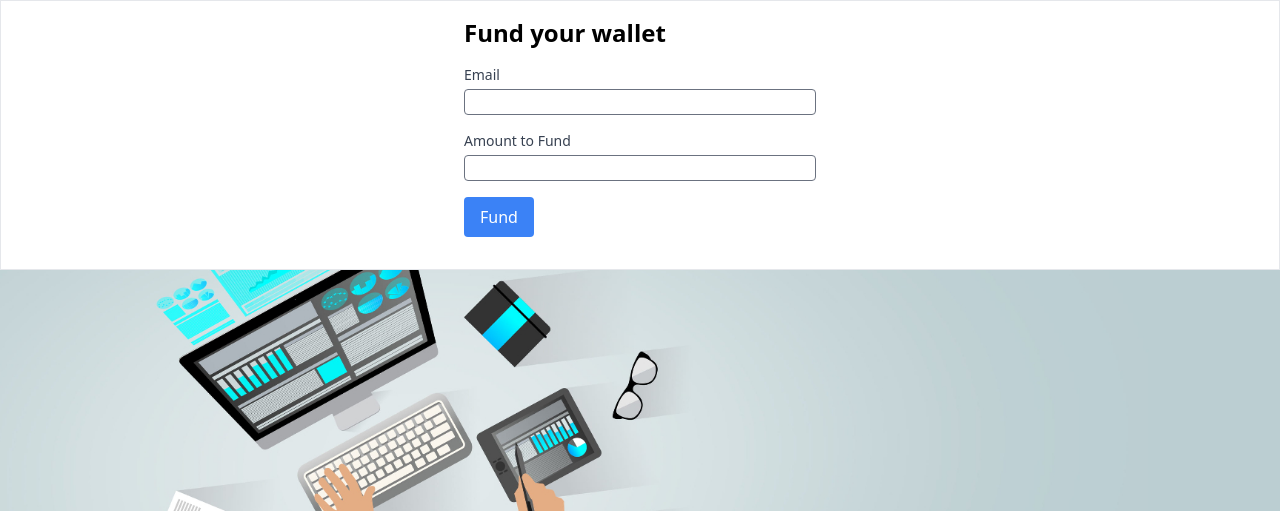
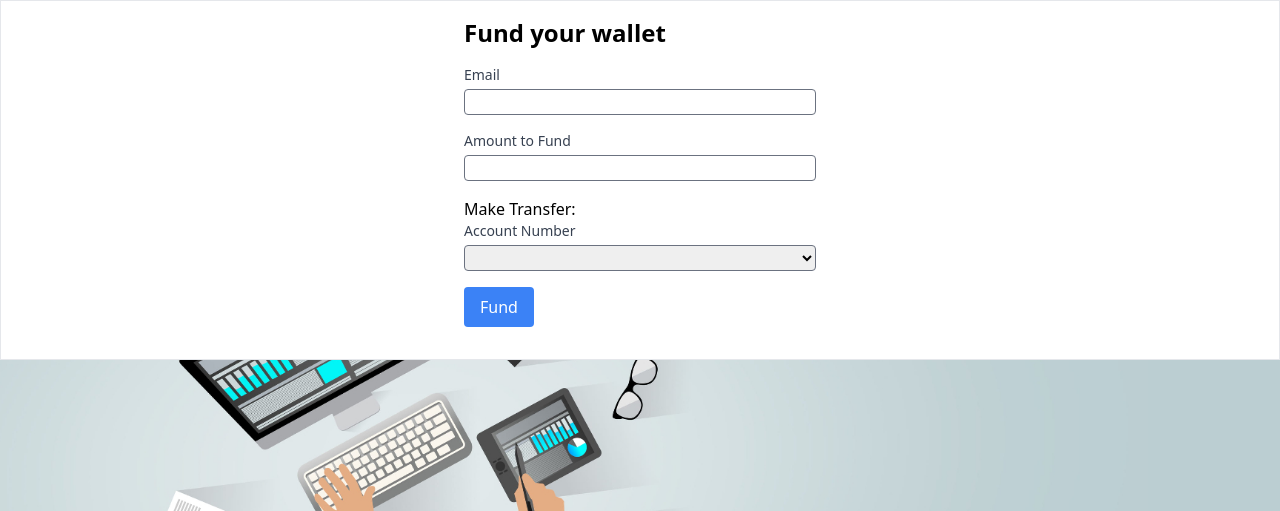
Before and after one commit to EdetDavid/shield_finance, a Django app: page /payments/initiate-payment/ in a window 1280 px wide. Shown: the part 98-609 px from the top of the page. Run offline with Django 3.2, Linux system fonts and the light colour scheme; data comes from the database, SQL or seed files in the repository; both versions use the stored data as it was after the commit; parts of the project's set-up code (start-up, migrations or seed data) failed here and were passed over.

Commit message:
adding transfer feature;

```diff
--- a/banking_system/urls.py
+++ b/banking_system/urls.py
@@ -1,21 +1,8 @@
-"""banking_system URL Configuration
-
-The `urlpatterns` list routes URLs to views. For more information please see:
-    https://docs.djangoproject.com/en/3.1/topics/http/urls/
-Examples:
-Function views
-    1. Add an import:  from my_app import views
-    2. Add a URL to urlpatterns:  path('', views.home, name='home')
-Class-based views
-    1. Add an import:  from other_app.views import Home
-    2. Add a URL to urlpatterns:  path('', Home.as_view(), name='home')
-Including another URLconf
-    1. Import the include() function: from django.urls import include, path
-    2. Add a URL to urlpatterns:  path('blog/', include('blog.urls'))
-"""
 from django.contrib import admin
 from django.urls import include, path
-
+from django.conf.urls.static import static
+from django.contrib.staticfiles.urls import staticfiles_urlpatterns
+from django.conf import settings
 from core.views import HomeView
 
 
@@ -29,3 +16,5 @@ urlpatterns = [
     ),
     path('payments/', include('payments.urls', namespace='payments'))
 ]
+urlpatterns += staticfiles_urlpatterns()
+urlpatterns += static(settings.MEDIA_URL, document_root=settings.MEDIA_ROOT)
--- a/payments/views.py
+++ b/payments/views.py
@@ -1,18 +1,31 @@
 from django.shortcuts import render, redirect
 from .models import Payment, UserWallet
 from django.conf import settings
-
+from accounts.models import UserBankAccount
+from django.shortcuts import get_object_or_404
 
 def initiate_payment(request):
+    user_bank_accounts = UserBankAccount.objects.all()
+
     if request.method == "POST":
+        account_number = request.POST['account_number']
         amount = request.POST['amount']
         email = request.POST['email']
 
+        # Convert account_number to integer if not empty
+        user_bank_account = None
+        if account_number.strip():  # Check if not empty or blank
+            account_number = int(account_number)
+            user_bank_account = get_object_or_404(
+                UserBankAccount, account_no=account_number)
+
+        # Create and save the Payment object with the associated user
+        payment_user = user_bank_account.user if user_bank_account else request.user
+        payment = Payment.objects.create(
+            amount=amount, email=email, user=payment_user)
+        payment.save()
+
         pk = settings.PAYSTACK_PUBLIC_KEY
-
-        payment = Payment.objects.create(
-            amount=amount, email=email, user=request.user)
-        payment.save()
 
         context = {
             'payment': payment,
@@ -22,7 +35,8 @@ def initiate_payment(request):
         }
         return render(request, 'transactions/make_payment.html', context)
 
-    return render(request, 'transactions/payment.html')
+    context = {'user_bank_accounts': user_bank_accounts}
+    return render(request, 'transactions/payment.html', context)
 
 
 def verify_payment(request, ref):
@@ -30,7 +44,7 @@ def verify_payment(request, ref):
     verified = payment.verify_payment()
 
     if verified:
-        user_wallet = UserWallet.objects.get(user=request.user)
+        user_wallet = UserWallet.objects.get(user=payment.user)
         user_wallet.balance += payment.amount
         user_wallet.save()
         print(request.user.email, " funded wallet successfully")
--- a/templates/transactions/payment.html
+++ b/templates/transactions/payment.html
@@ -48,6 +48,28 @@
           />
         </div>
 
+        <h4>Make Transfer:</h4>
+        <div class="mb-4">
+          <label
+            for="account-number"
+            class="block text-sm font-medium text-gray-700"
+            >Account Number</label
+          >
+          <select
+            id="account-number"
+            name="account_number"
+            class="form-select mt-1 block w-full border rounded border-gray-500 focus:outline-none focus:ring focus:border-blue-300"
+            required
+          >
+            {% for item in user_bank_accounts %}
+            <option value="{{ item.account_no}}" selected>
+              {{ item.account_no}}
+            </option>
+            {% endfor %}
+            <option value="" selected></option>
+          </select>
+        </div>
+
         <button
           type="submit"
           class="btn btn-primary btn-block mb-4 bg-blue-500 text-white py-2 px-4 rounded"
--- a/templates/transactions/transaction_form.html
+++ b/templates/transactions/transaction_form.html
@@ -61,7 +61,7 @@
       const timestamp = new Date().getTime();
       const transactionRef = `${timestamp}-${randomReference}`;
 
-      // Initialize Paystack inline
+      // Initialize Paystack dinline
       const handler = PaystackPop.setup({
         key: "pk_test_ad0d3c063c276f77e9d9c2970666a3fdcc373a85",
         email: "{{request.user}}",
--- a/transactions/forms.py
+++ b/transactions/forms.py
@@ -1,6 +1,7 @@
 from .constants import WITHDRAWAL  # Assuming you have this constant defined
 import datetime
 from django import forms
+from payments.models import UserWallet
 from django.conf import settings
 from .models import Transaction
 from django.conf import settings
@@ -51,11 +52,13 @@ class TransactionDateRangeForm(forms.Form):
 
 class WithdrawForm(TransactionForm):
     def clean_amount(self):
+
         account = self.account
+        user_wallet = UserWallet.objects.get(user=account.user)
         min_withdraw_amount = getattr(settings, 'MINIMUM_WITHDRAWAL_AMOUNT', 0)
         max_withdraw_amount = account.account_type.maximum_withdrawal_amount
 
-        balance = self.account.balance
+        balance = user_wallet.balance
         amount = self.cleaned_data.get('amount')
 
         if amount < min_withdraw_amount:
```
Also changed, not shown: banking_system/settings.py (+49 -49 lines), db.sqlite3, payments/migrations/0005_remove_payment_user_payment_user_bank_account.py (added), payments/migrations/0006_payment_user.py (added), payments/migrations/0007_remove_payment_user_bank_account.py (added).
